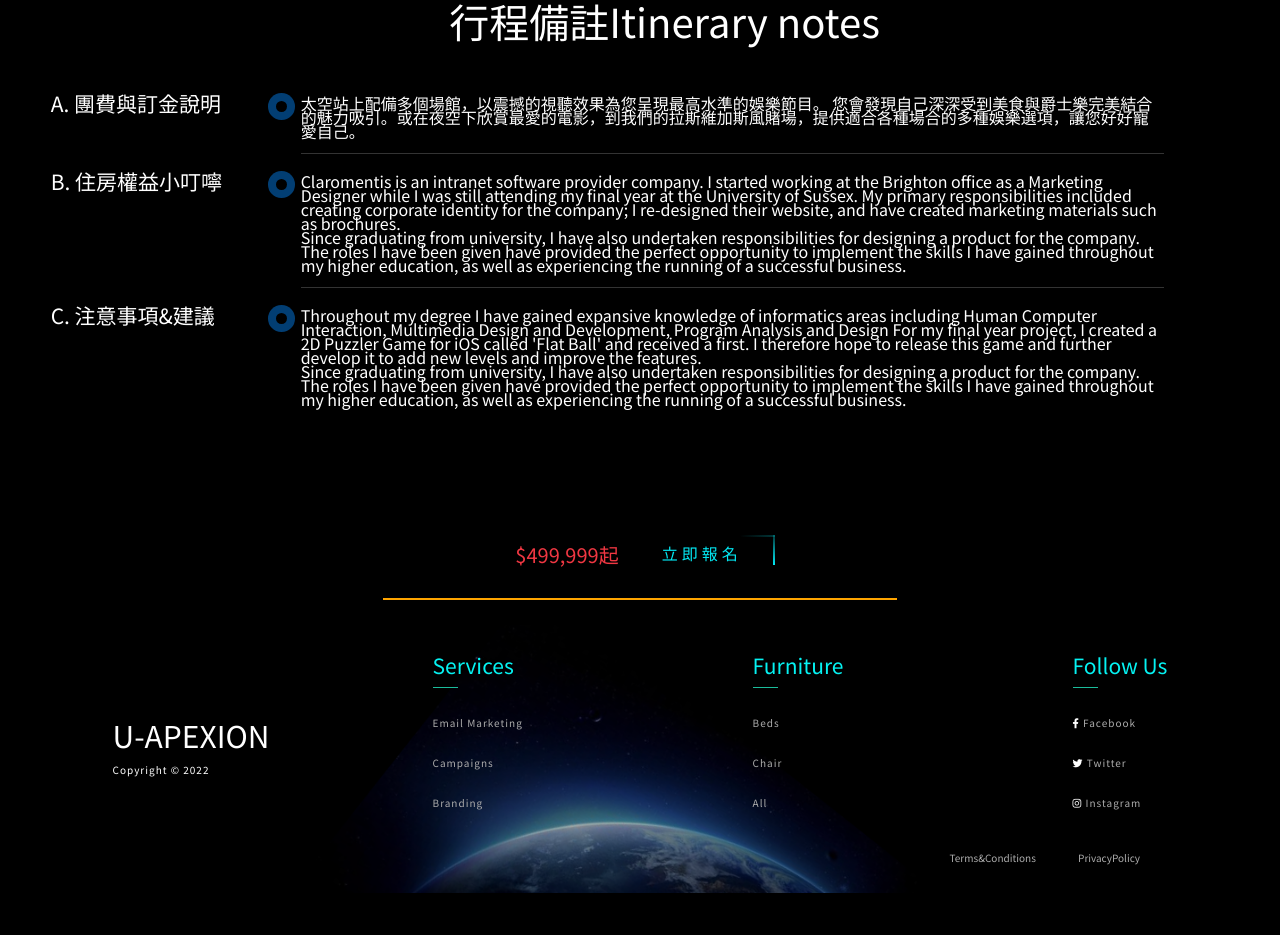
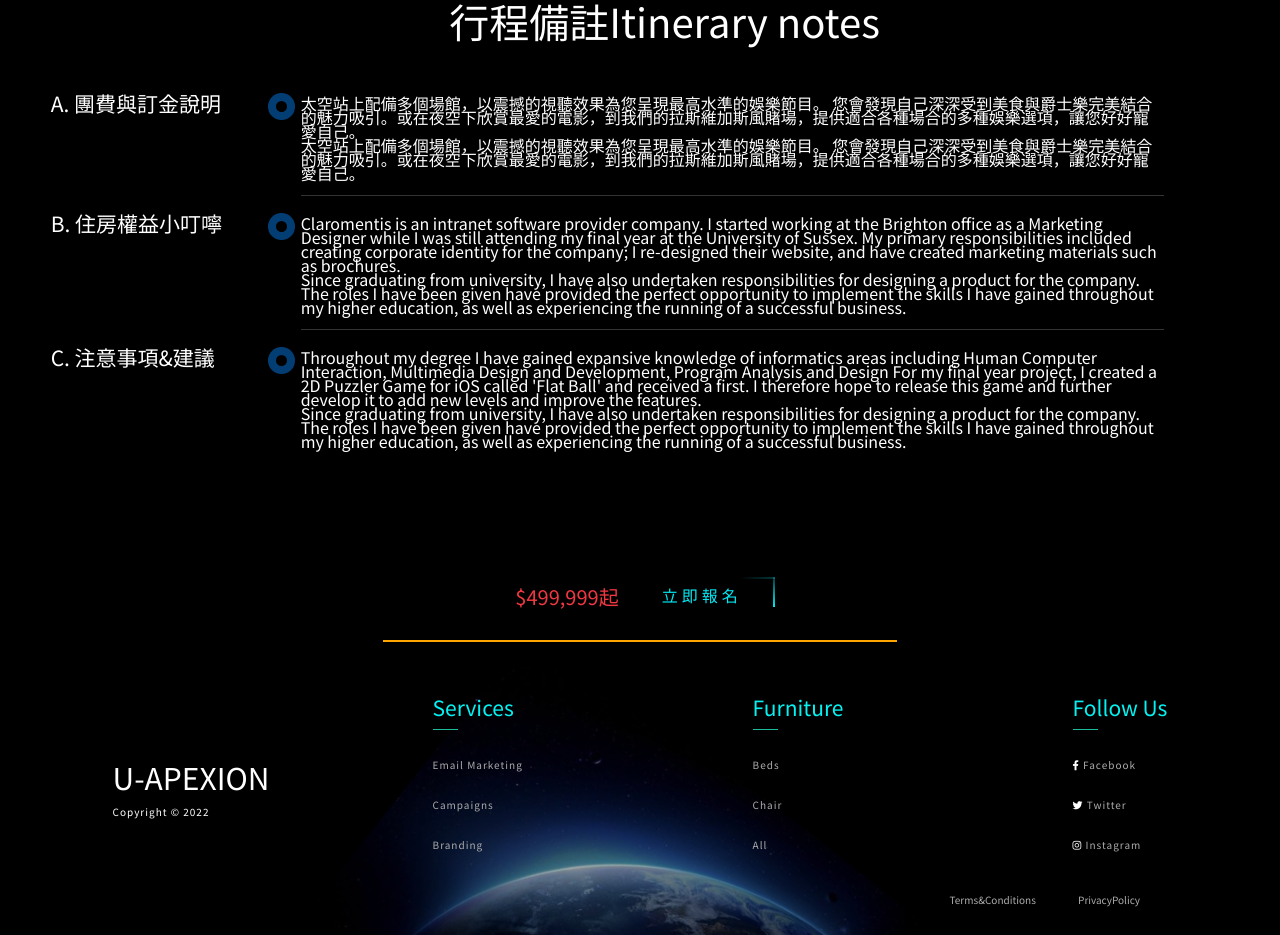
Before and after one commit to Jhih-Ting23472002/u-apexion-react, a React (Create React App) app: page /travel-notes in a window 1280 px wide. Shown: the part 3680-4615 px from the top of the page. Before the commit the page ends 4573 px from the top, so only its background shows below. Built offline with nearby package versions, Linux system fonts and the light colour scheme.

Commit message:
Travel準備取資料庫

```diff
--- a/src/pages/Travel/TravelChoose.js
+++ b/src/pages/Travel/TravelChoose.js
@@ -51,16 +51,21 @@ function TravelChoose() {
                           style tomato sauce.
                         </p>
                         <ul className="chooseitinerary">
-                          <li>moviescene</li>
+                          <li>類別:星球</li>
                           <li>產品代碼:003-UPX</li>
-                          <li>綠野仙蹤</li>
                           <li>去程:2022/01/18(六)共10日</li>
                           <li>回程:2022/01/27(三)</li>
+                          {/* <li>類別:{v.travel_tags}</li>
+                          <li>產品代碼:{v.travel_number}</li>
+                          <li>去程:{v.travel_outbound}</li>
+                          <li>回程:{v.travel_inbound}</li> */}
                         </ul>
                       </div>
                       <div className="col-md-4 text-md-center choosedetails">
                         <p className="day">旅遊天數:10day</p>
                         <p className="price">$499,999</p>
+                        {/* <p className="day">{v.travel_day}</p>
+                        <p className="price">${v.travel_price}</p> */}
                         <button className="itemBuyButton">Details</button>
                       </div>
                     </div>
@@ -72,6 +77,12 @@ function TravelChoose() {
                       className="img-fluid rounded"
                       alt=""
                     />
+                    {/* <img
+                      src={"./travelimg/travelproductimg/oz.jpg" + v.travel_image}
+                      loading="lazy"
+                      className="img-fluid rounded"
+                      alt=""
+                    /> */}
                   </div>
                 </div>
               </div>
--- a/src/pages/Travel/TravelIndex.js
+++ b/src/pages/Travel/TravelIndex.js
@@ -121,18 +121,23 @@ function TravelIndex() {
         <div className="shop">
           <div className="shopItem smallItem">
             <img src="./travelimg/travelproductimg/s12.png" alt="" />
+            {/* <img src={"./travelimg/travelproductimg/s12.png" + v.travel_image} alt="" /> */}
             <div className="informationShopItem">
-              <h2 className="informationShopItemh2">Titan(二月啟程)</h2>
+              <h2 className="informationShopItemh2">Titan</h2>
+              {/* <h2 className="informationShopItemh2">{v.travel_name}</h2> */}
               <div className="travelrow">
                 <h2 className="informationShopItemprice">$499,999起</h2>
+                {/* <h2 className="informationShopItemprice">${v.travel_price}起</h2> */}
                 <button className="travelitemBuyButton">Details</button>
               </div>
               <hr className="generalHrpart1" />
               <p className="informationShopItemhp">
                 在柴達星上有一片彷彿熱帶雨林般的魔幻森林，熱帶氣候造就了園區獨特的植物相，各式各樣的榕屬植物...
               </p>
+              {/* <p className="informationShopItemhp">{v.travel_description}</p> */}
             </div>
           </div>
+
           <div className="shopItem smallItem">
             <img src="./travelimg/travelproductimg/s1.png" alt="" />
             <div className="informationShopItem">
--- a/src/pages/Travel/TravelNotes.js
+++ b/src/pages/Travel/TravelNotes.js
@@ -319,6 +319,16 @@ function TravelNotes() {
                         太空站上配備多個場館，以震撼的視聽效果為您呈現最高水準的娛樂節目。
                         您會發現自己深深受到美食與爵士樂完美結合的魅力吸引。或在夜空下欣賞最愛的電影，到我們的拉斯維加斯風賭場，提供適合各種場合的多種娛樂選項，讓您好好寵愛自己。
                       </p>
+                      <p className="timelinep">
+                        太空站上配備多個場館，以震撼的視聽效果為您呈現最高水準的娛樂節目。
+                        您會發現自己深深受到美食與爵士樂完美結合的魅力吸引。或在夜空下欣賞最愛的電影，到我們的拉斯維加斯風賭場，提供適合各種場合的多種娛樂選項，讓您好好寵愛自己。
+                      </p>
+                      {/* <p className="timelinep">
+                        {v.notes1}
+                      </p>
+                      <p className="timelinep">
+                      {v.notes1_1}
+                      </p> */}
                     </li>
                     <li className="event" data-date="B. 住房權益小叮嚀">
                       <p className="timelinep">
@@ -338,6 +348,12 @@ function TravelNotes() {
                         gained throughout my higher education, as well as
                         experiencing the running of a successful business.
                       </p>
+                      {/* <p className="timelinep">
+                        {v.notes2}
+                      </p>
+                      <p className="timelinep">
+                      {v.notes2_1}
+                      </p> */}
                     </li>
                     <li className="event" data-date="C. 注意事項&建議">
                       <p className="timelinep">
@@ -358,6 +374,12 @@ function TravelNotes() {
                         gained throughout my higher education, as well as
                         experiencing the running of a successful business.
                       </p>
+                      {/* <p className="timelinep">
+                        {v.notes3}
+                      </p>
+                      <p className="timelinep">
+                      {v.notes3_1}
+                      </p> */}
                     </li>
                   </ul>
                 </div>
@@ -370,7 +392,7 @@ function TravelNotes() {
       <div className="login-box">
         <form className="signup d-flex">
           <div className="price--1fAWe">
-            <span>$499,999</span>起
+            <span>$499,999</span>起{/* <span>${v.travel_price}</span>起 */}
           </div>
           <a href="#/">
             <span></span>
```
